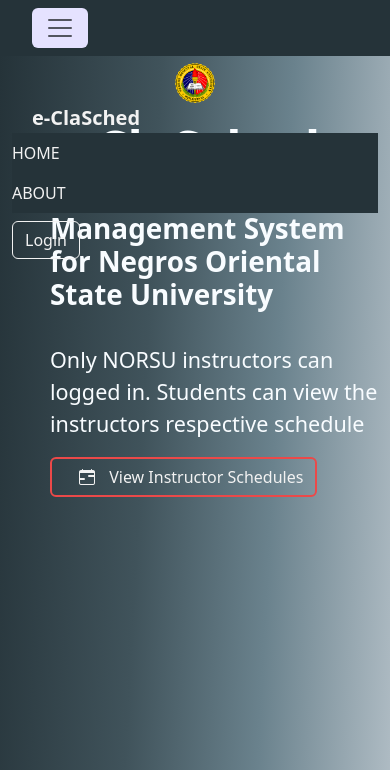
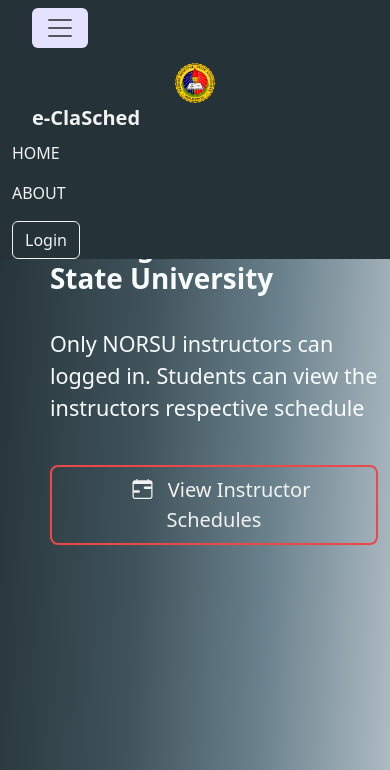
Before and after one commit to ArnoldTade/Class-Scheduling-system, a Django app: page / in a window 390 px wide, after a click that opens the changed part. Shown: the top 770 px of the page. Run offline with Django 4.2, Linux system fonts and the light colour scheme; data that the repository does not hold is empty; some libraries are stand-ins or nearby versions.

Commit message:
colors changed

```diff
--- a/scheduling/class_sched/static/css/style.css
+++ b/scheduling/class_sched/static/css/style.css
@@ -1,18 +1,19 @@
 :root {
-    --bg-color: #3884b9;
     --white-color: #ffe2e9;
     --pink-color: #e89bb0;
     --light-color: #f8fcff;
-    --brown-color: #8a5765;
+    --brown-color: #3f4f53;
     --blue-color: #397bab;
     --dark-color: #352b3b;
     --box-shadow-style: rgba(0, 0, 0, 0.16) 0px 1px 4px;
     --box-shadow-style2: rgba(0, 0, 0, 0.24) 0px 3px 8px;
     --borderRadius: 0.5rem;
-    --home-color: #3C5B72;
-    --home-color-dark: #39566D;
+    --home-color: #284257;
+    --home-color-dark: #253339;
     --home-color-light: #566c7d;
     --light-home: #F2F2F2;
+
+
     --new-color: #284257;
     --theme-color: #253339;
     --red-color: #eb4949;
@@ -91,6 +92,10 @@ i {
 
 #home-nav {
     background-color: var(--theme-color);
+
+    .container-home-nav {
+        background-color: var(--theme-color);
+    }
 
     #home-logo {
         color: var(--light-home);
@@ -128,7 +133,7 @@ i {
 }
 
 .navbar-collapse {
-    background: transparent;
+    background: var(--theme-color);
 }
 
 /* HOME PAGE */
--- a/scheduling/class_sched/templates/home.html
+++ b/scheduling/class_sched/templates/home.html
@@ -15,7 +15,8 @@
             Only NORSU instructors can logged in. Students can view the
             instructors respective schedule
           </p>
-          <a href="#home-schedule" class="btn btn-viewSchedules">
+          <br>
+          <a href="#home-schedule" class="btn btn-lg btn-viewSchedules">
             <i class="bi bi-calendar-range"></i> View Instructor Schedules
           </a>
         </div>
--- a/scheduling/class_sched/templates/home_header.html
+++ b/scheduling/class_sched/templates/home_header.html
@@ -32,7 +32,7 @@
 
     <!--HOME NAV-->
     <nav class="navbar navbar-expand-lg " id="home-nav">
-      <div class="container-fluid">
+      <div class="container-fluid container-home-nav">
         <button
           class="navbar-toggler"
           type="button"
```
Also changed, not shown: other parts of scheduling/class_sched/static/css/style.css (+33 -29 lines), other parts of scheduling/class_sched/templates/home.html (+10 -12 lines), scheduling/media/img/avatar_5RgLnv2.jpg (added).
